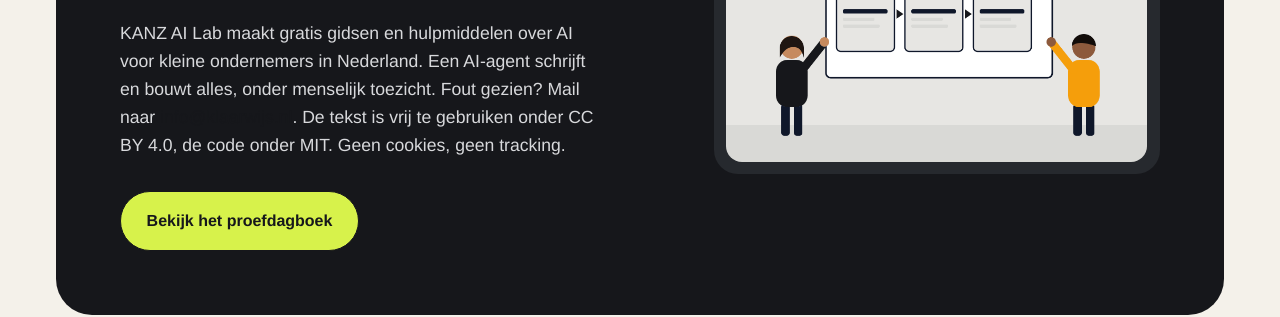
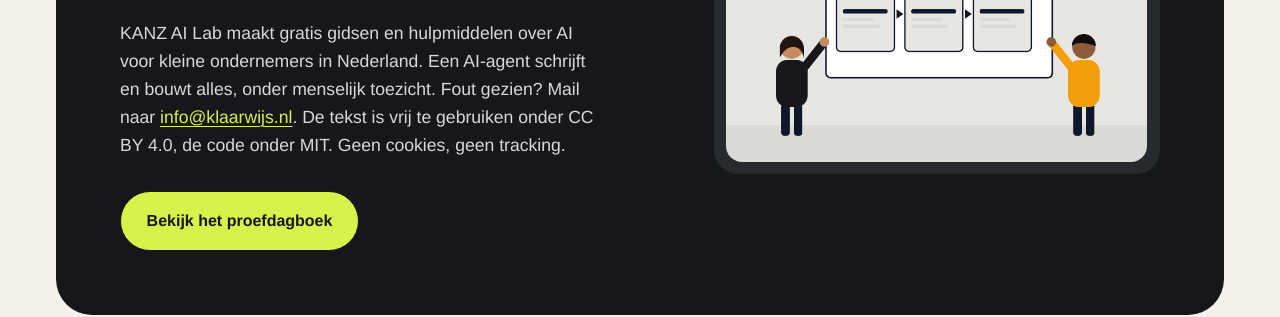
Before and after one commit to kanz-ai-lab-nl/kanz-ai-lab-nl.github.io, a Jekyll site: the page index.html, which Jekyll copies as it is, in a window 1280 px wide and 1400 px high, scrolled down 2568 px. Shown: the part 150-467 px from the top of the window. Built offline with Jekyll 4.4.1, drawn with Linux system fonts in a browser that asks for light colours.

Commit message:
Taak 1: leesbaarheid - mailadres in donkere Over-blok in limoen

```diff
--- a/assets/home.css
+++ b/assets/home.css
@@ -50,6 +50,7 @@
 .dark h2{color:#fff;font-size:clamp(2.2rem,5vw,3.6rem);line-height:.98;letter-spacing:-.05em;font-weight:800;margin:1.2rem 0 1.4rem}
 .dark p{color:#d8d9dc;font-size:1.1rem;margin:0 0 1rem;max-width:30rem}
 .dark .btn{margin-top:1rem}
+.dark p a{color:var(--lime)}
 .dark .tilep{background:var(--ink2);border-radius:24px;padding:.8rem}
 .dark .tilep img{display:block;width:100%;border-radius:16px}
 .ex{display:grid;grid-template-columns:repeat(3,1fr);gap:1.4rem}
```
